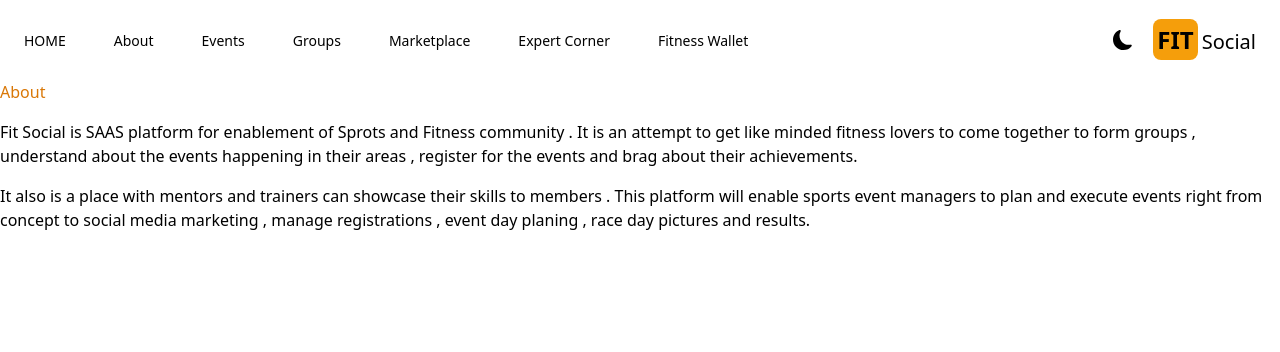
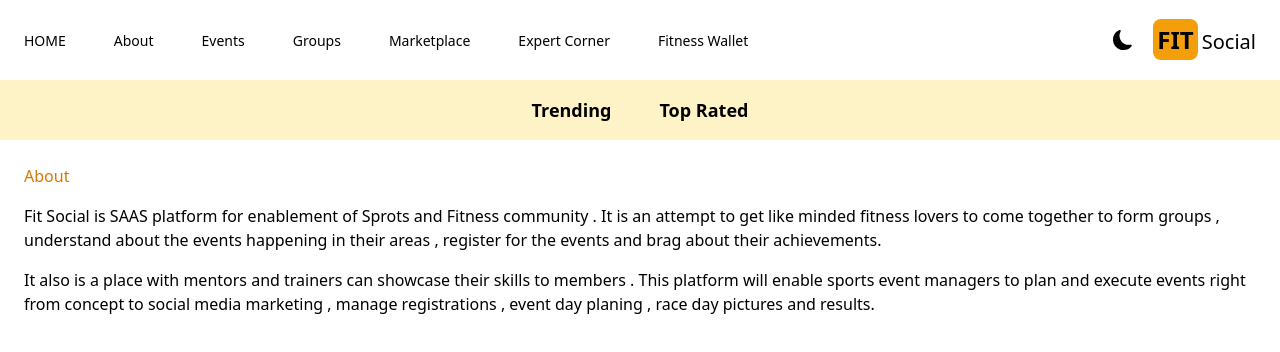
Before and after one commit to dravidsa/fit-social, a Next.js app: page /about in a window 1280 px wide. Shown: the top 352 px of the page. Built offline with nearby package versions, Linux system fonts and the light colour scheme.

Commit message:
added Navbar

```diff
--- a/app/about/page.js
+++ b/app/about/page.js
@@ -2,7 +2,7 @@
 
 export default function page() {
   return (
-    <div className='max-w-6x1 mx-auto space-y-4'>
+    <div className='max-w-6x1 mx-auto space-y-4 p-6'>
       <h1 className='text-2x1 font-medium text-amber-600 space-x-4 '>About </h1>
       <p>
         Fit Social is SAAS platform for enablement of Sprots and Fitness community .
--- /dev/null
+++ b/app/components/Navbar.js
@@ -0,0 +1,11 @@
+import React from 'react'
+import NavbarItem from './NavbarItem'
+
+export default function Navbar() {
+  return (
+    <div className='flex justify-center dark:bg-gray-600 bg-amber-100 lg:text-lg p-4'>
+      <NavbarItem title="Trending" param="fetchTrending" />
+      <NavbarItem title="Top Rated" param="fetchTopRated" />
+    </div>
+  )
+}
--- /dev/null
+++ b/app/components/NavbarItem.js
@@ -0,0 +1,26 @@
+"use client" ;
+import React from 'react'
+import Link from 'next/link'
+import {useSearchParams}  from 'next/navigation'
+
+export default function NavbarItem({title , param}) {
+    const searchParams = useSearchParams();
+    const genre = searchParams.get("genre") ;
+
+
+  return (
+    <div>
+      <Link
+      className={`m-4 hover:text-amber-600 font-semibold p-2 ${
+
+        genre &&
+        genre === param &&
+        "underline underline-offset-8 decoration-4 decoration-amber-500 rounded-lg"
+      }`}
+      href={`/?genre=${param}`}>
+        {title}
+      </Link>
+
+    </div>
+  )
+}
--- a/app/layout.js
+++ b/app/layout.js
@@ -2,6 +2,7 @@
 import { Inter } from 'next/font/google'
 import Header from './components/Header'
 import Providers from './components/Providers'
+import Navbar from './components/Navbar'
 
 const inter = Inter({ subsets: ['latin'] })
 
@@ -32,6 +33,8 @@
 
 
         <Header />
+        <Navbar />
+
 
         {children}
       </Providers>
```
